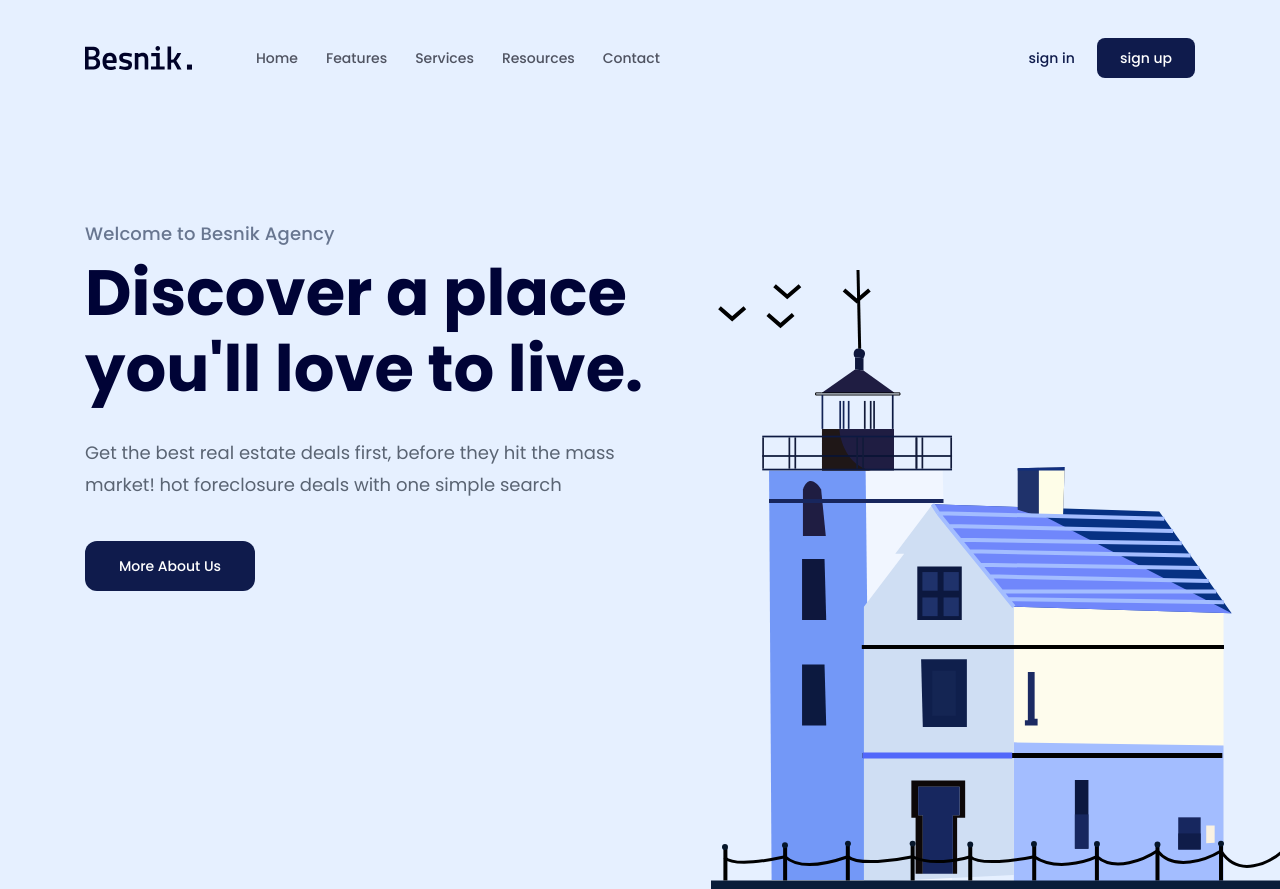
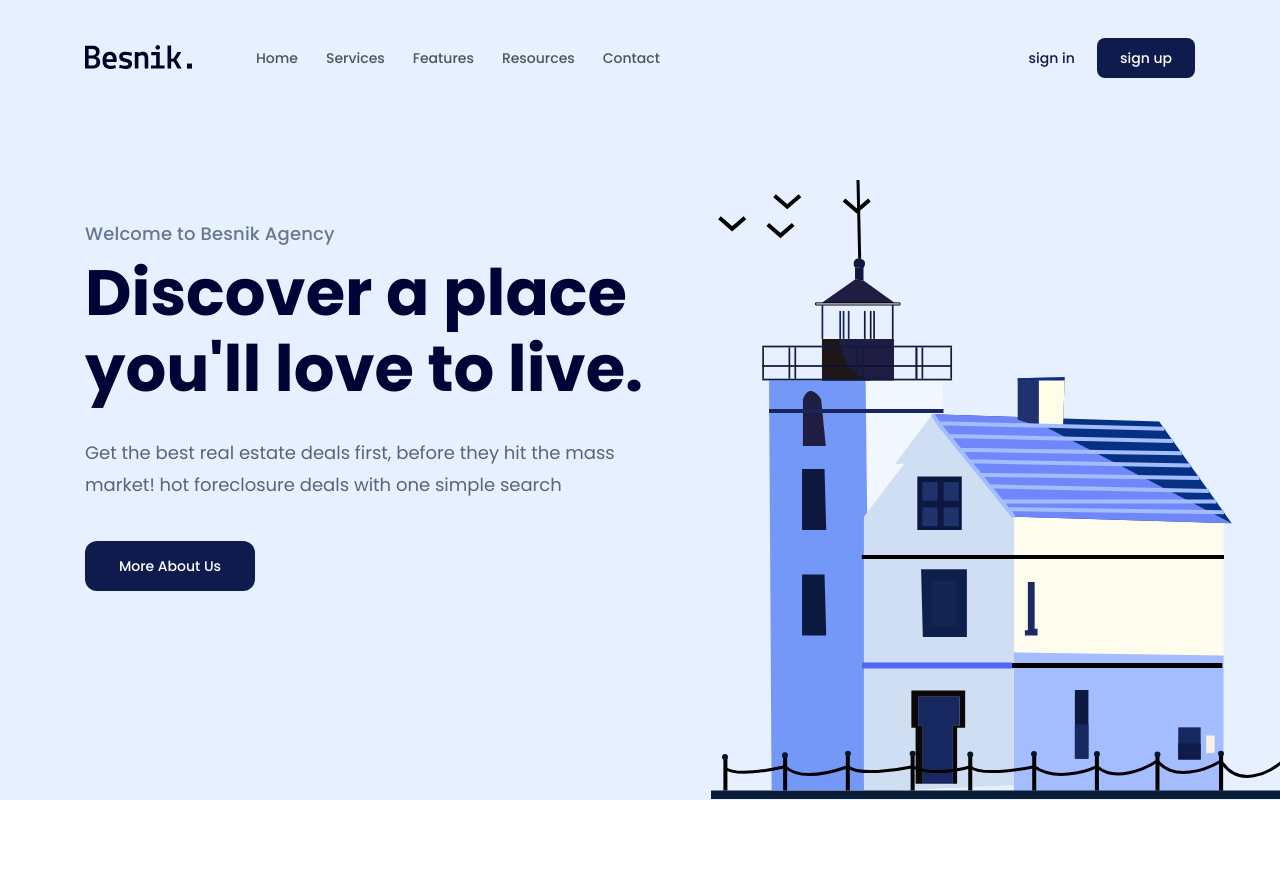
Before and after one commit to PhanVanChinh/htmlcss01, a plain HTML site: page index.html in a window 1280 px wide. Shown: the top 889 px of the page. Drawn offline with Linux system fonts and the light colour scheme.

Commit message:
fix điều hướng navbar

```diff
--- a/assets/css/styles.css
+++ b/assets/css/styles.css
@@ -10,6 +10,9 @@ html{
 body {
     font-size: 1.6rem;
     font-family: "Poppins";
+}
+body,html{
+    scroll-behavior: smooth;
 }
 /* common */
 .content{
@@ -52,7 +55,7 @@ overflow: hidden;
     display: flex;
     flex-direction: column;
     position: relative;
-    height: 100vh;
+    height:calc(100vh - 90px);
 }
 .navbar{
     display:flex;
--- a/index.html
+++ b/index.html
@@ -19,21 +19,22 @@
         />
     </head>
     <body>
-        <main>
+        <main id="home">
             <!-- header -->
             <header class="fix-header">
                 <div class="content">
                     <nav class="navbar">
                         <!-- logo -->
-                        <img src="./assets/img/Logo.svg" alt="Benik." />
-
+                        <a href="#!">
+                            <img src="./assets/img/Logo.svg" alt="Benik." />
+                        </a>
                         <!-- navigation -->
                         <ul>
-                            <li><a href="#!">Home</a></li>
-                            <li><a href="#!">Features</a></li>
-                            <li><a href="#!">Services</a></li>
-                            <li><a href="#!">Resources</a></li>
-                            <li><a href="#!">Contact</a></li>
+                            <li><a href="#home">Home</a></li>
+                            <li><a href="#services">Services</a></li>
+                            <li><a href="#features">Features</a></li>
+                            <li><a href="#resources">Resources</a></li>
+                            <li><a href="#contact">Contact</a></li>
                         </ul>
                         <!-- action -->
                         <div class="action">
@@ -68,7 +69,7 @@
                 </div>
             </div>
             <!-- client -->
-            <div class="clients">
+            <div class="clients" id="services">
                 <div class="content">
                     <div class="row">
                         <!-- logo -->
@@ -171,7 +172,7 @@
                 </div>
             </div>
             <!-- featured -->
-            <div class="featured">
+            <div class="featured" id="features">
                 <div class="content">
                     <header>
                         <h2 class="sub-title">Featured Properties</h2>
@@ -304,7 +305,7 @@
                 </div>
             </div>
             <!-- stats -->
-            <div class="stats">
+            <div class="stats" id="resources">
                 <div class="content" style="width: 1048px">
                     <div class="row">
                         <div class="img-block">
@@ -469,7 +470,7 @@
                 </div>
             </div>
             <!-- subscription -->
-            <div class="subscription">
+            <div class="subscription" id="contact">
                 <div class="content">
                     <div class="row">
                         <div class="group">
```
Also changed, not shown: 1 other file.
